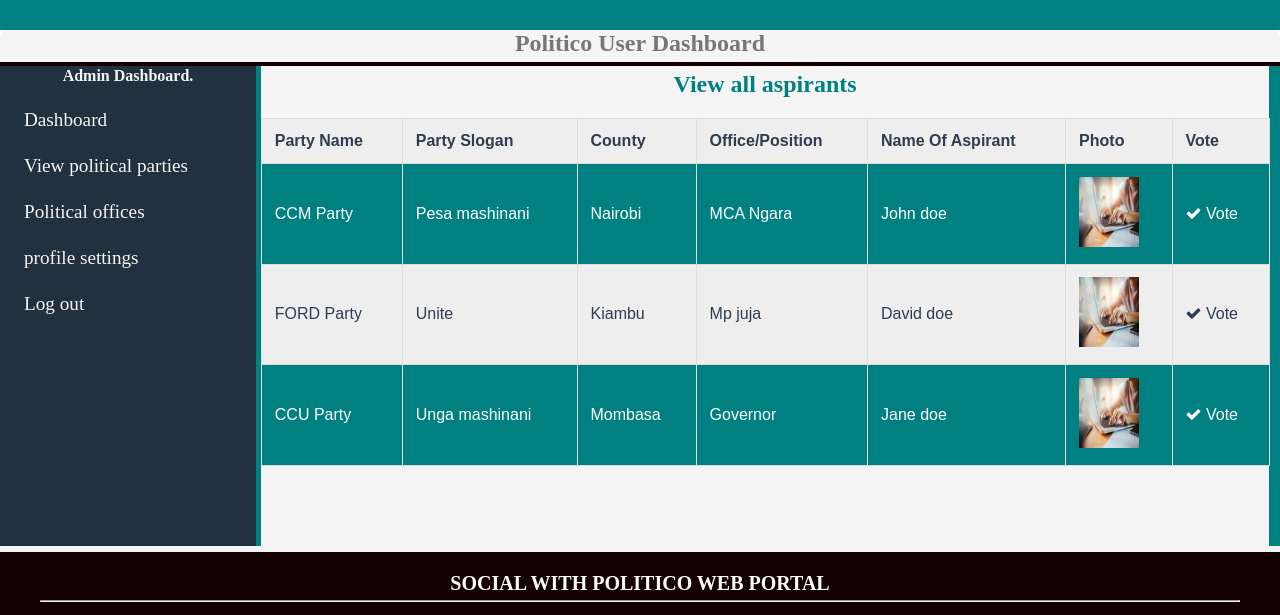
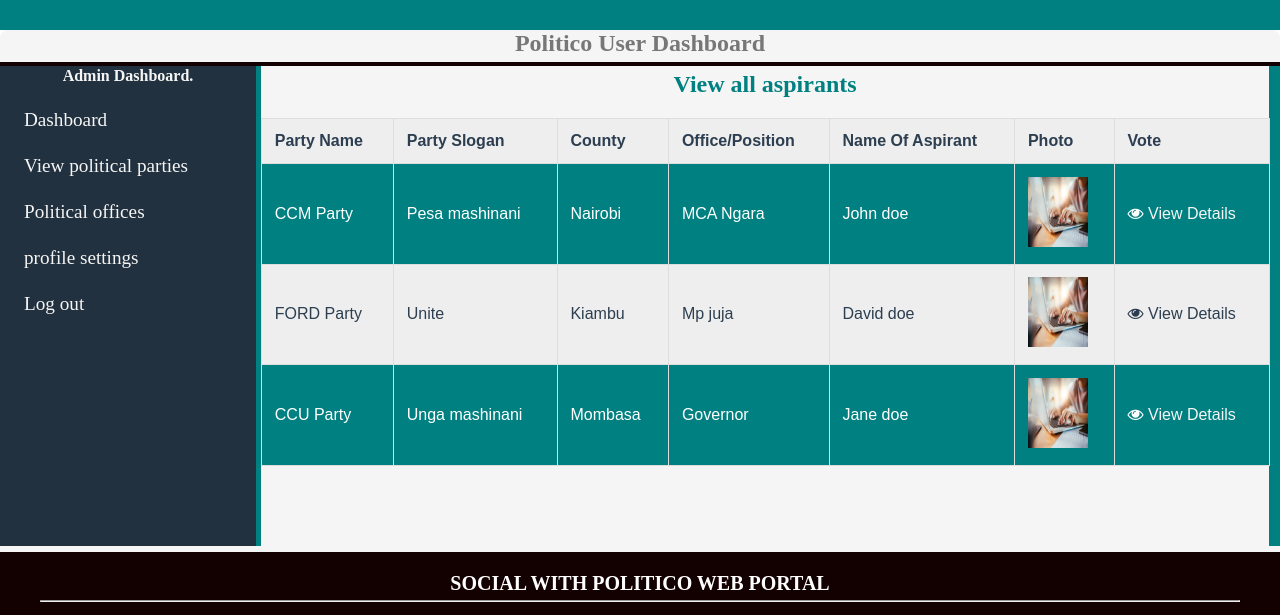
Before and after one commit to francis-mwas/politico-app, a plain HTML site: page UI/view_all_politicians.html in a window 1280 px wide. Shown: the part 50-665 px from the top of the page. Drawn offline with Linux system fonts and the light colour scheme.

Commit message:
[ft #163550469] modified view_all_politicians file by adding links to connect vote.html file

```diff
--- a/UI/view_all_politicians.html
+++ b/UI/view_all_politicians.html
@@ -62,7 +62,7 @@
                             <td>MCA Ngara</td>
                             <td>John doe</td>
                             <td><img src="images/p1.jpg" height="70" width="60"></td>
-                            <td><i class="fa fa-check"></i> Vote</td>
+                            <td><i class="fa fa-eye"></i> <a href="vote.html">View Details</a></td>
 
                         </tr>
                         <tr>
@@ -72,7 +72,7 @@
                             <td>Mp juja</td>
                             <td>David doe</td>
                             <td><img src="images/p1.jpg" height="70" width="60"></td>
-                            <td> <i class="fa fa-check"></i> Vote</td>
+                            <td class="table-links"><i class="fa fa-eye"></i> <a href="vote.html">View Details</a></td>
                         </tr>
                         <tr>
                             <td>CCU Party</td>
@@ -81,7 +81,7 @@
                             <td>Governor</td>
                             <td>Jane doe</td>
                             <td><img src="images/p1.jpg" height="70" width="60"></td>
-                            <td><i class="fa fa-check"></i> Vote</td>
+                            <td><i class="fa fa-eye"></i> <a href="vote.html">View Details</a></td>
                         </tr>
                     </table>
                 </div>
```
